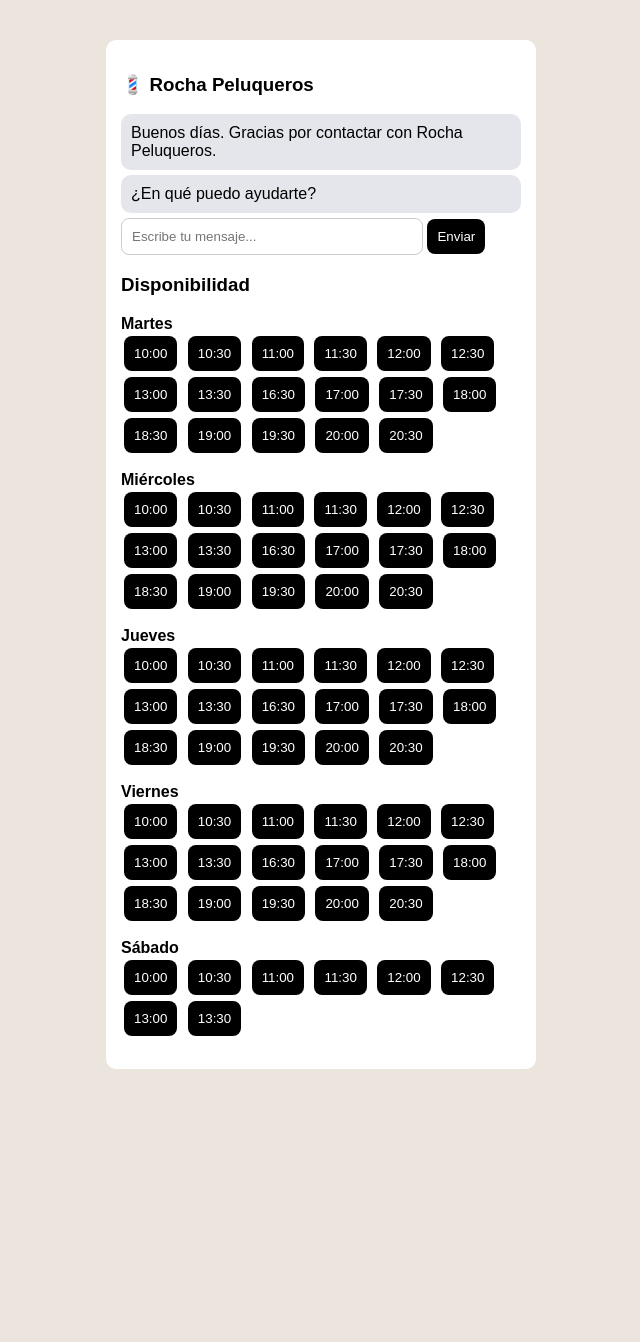
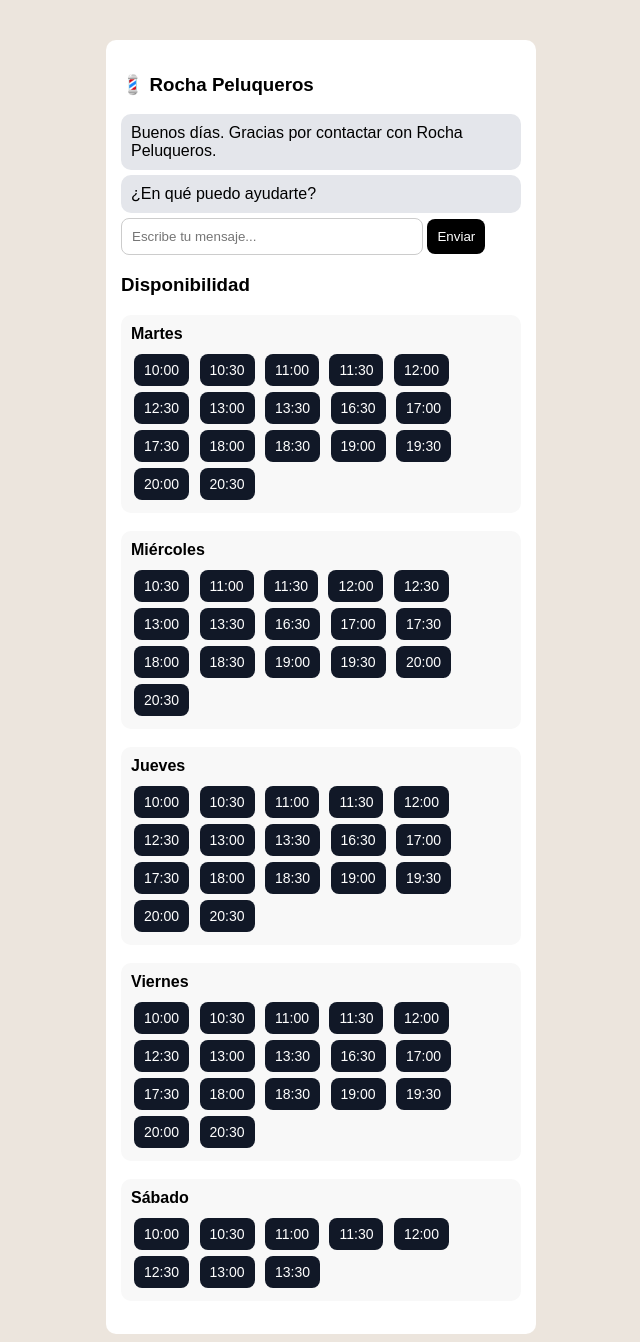
Before and after one commit to alainfourcart-dev/my_primer_programa, a Flask app: page / in a window 1280 px wide. Shown: the whole page, without its empty margins (319-959 px from the left). Before the commit the page ends 1069 px from the top, so only its background shows below. Run offline with Flask 3, Linux system fonts and the light colour scheme.

Commit message:
mejora siseño interfaz

```diff
--- a/citas.txt
+++ b/citas.txt
@@ -0,0 +1 @@
+Miércoles|10:00
--- a/templates/index.html
+++ b/templates/index.html
@@ -46,6 +46,41 @@
             color: white;
             border-radius: 8px;
         }
+
+        .respuesta-reserva{
+            background: #e8f7e8;
+            border: 1px solid #b7e4b8;
+            color: #1f5f2c;
+        }
+
+        .hora-btn{
+            margin:3px;
+            padding:8px 10px;
+            border:none;
+            border-radius:8px;
+            background: #111827;
+            color:white;
+            cursor:pointer;
+            font-size:14px;
+        }
+
+        .hora-btn-hover{
+            background: #374151;
+        }
+
+        .bloque-dia{
+            margin-bottom:18px;
+            padding: 10px;
+            background: #f8f8f8;
+            border-radius: 10px;
+        }
+
+        .titulo-dia{
+            display:block;
+            margin-bottom: 8px;
+            font-weight: bold;
+        }
+
     </style>
 </head>
 
@@ -64,7 +99,7 @@
 {% endif %}
 
 {% if respuesta %}
-<div class="bot">{{ respuesta }}</div>
+<div class="bot respuesta-reserva">{{ respuesta }}</div>
 {% endif %}
 
 <form method="POST">
@@ -75,14 +110,14 @@
 <h3>Disponibilidad</h3>
 
 {% for dia, horas in disponibilidad.items() %}
-    <div style="margin-bottom:15px;">
-        <strong>{{ dia }}</strong><br>
+    <div class="bloque-dia">
+        <span class="titulo-dia">{{ dia }}</span>
 
         {% for hora in horas %}
             <form method="POST" style="display:inline;">
                 <input type="hidden" name="dia" value="{{ dia }}">
                 <input type="hidden" name="hora" value="{{ hora }}">
-                <button style="margin:3px;">{{ hora }}</button>
+                <button class="hora-btn">{{ hora }}</button>
             </form>
         {% endfor %}
     </div>
```
